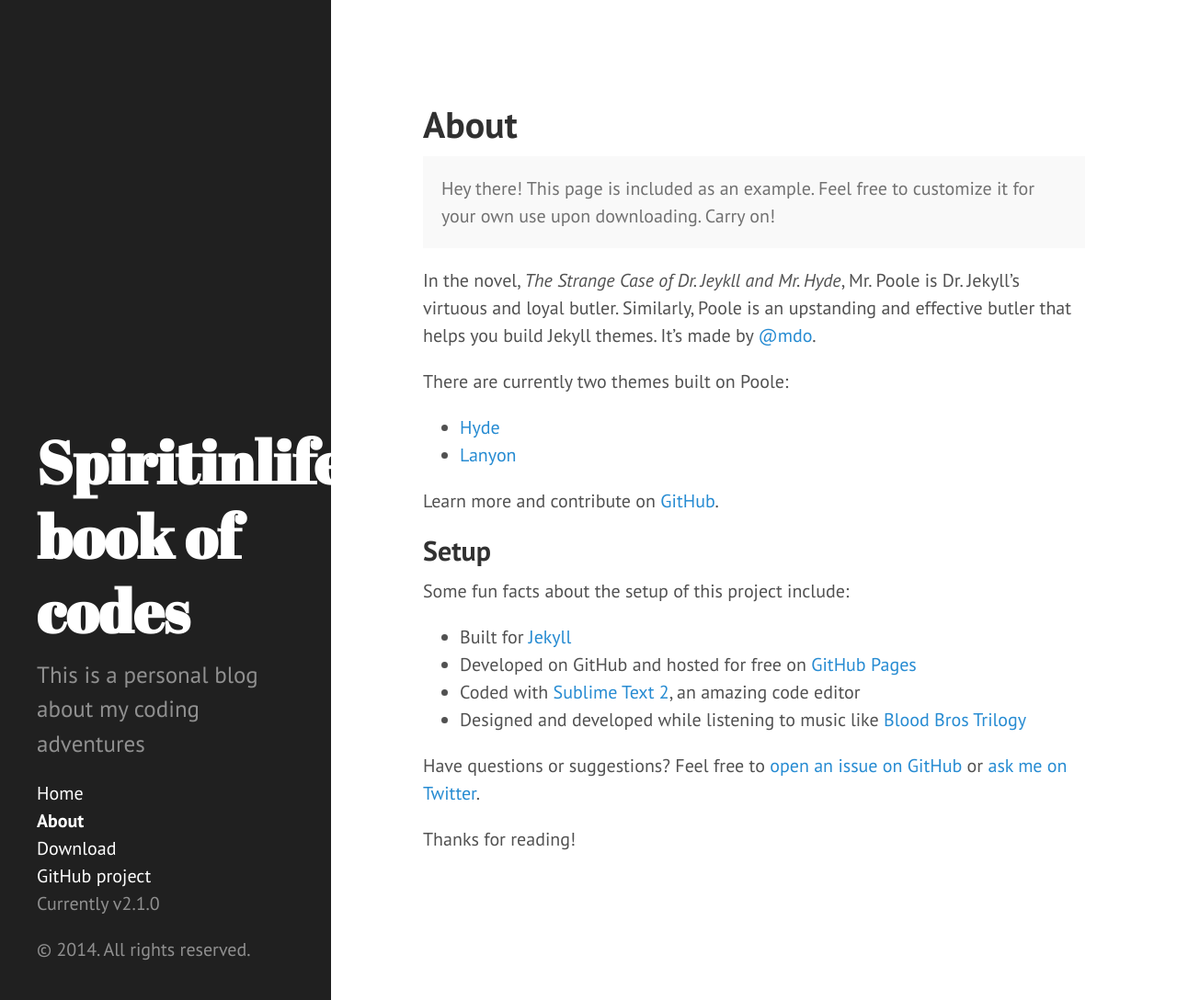
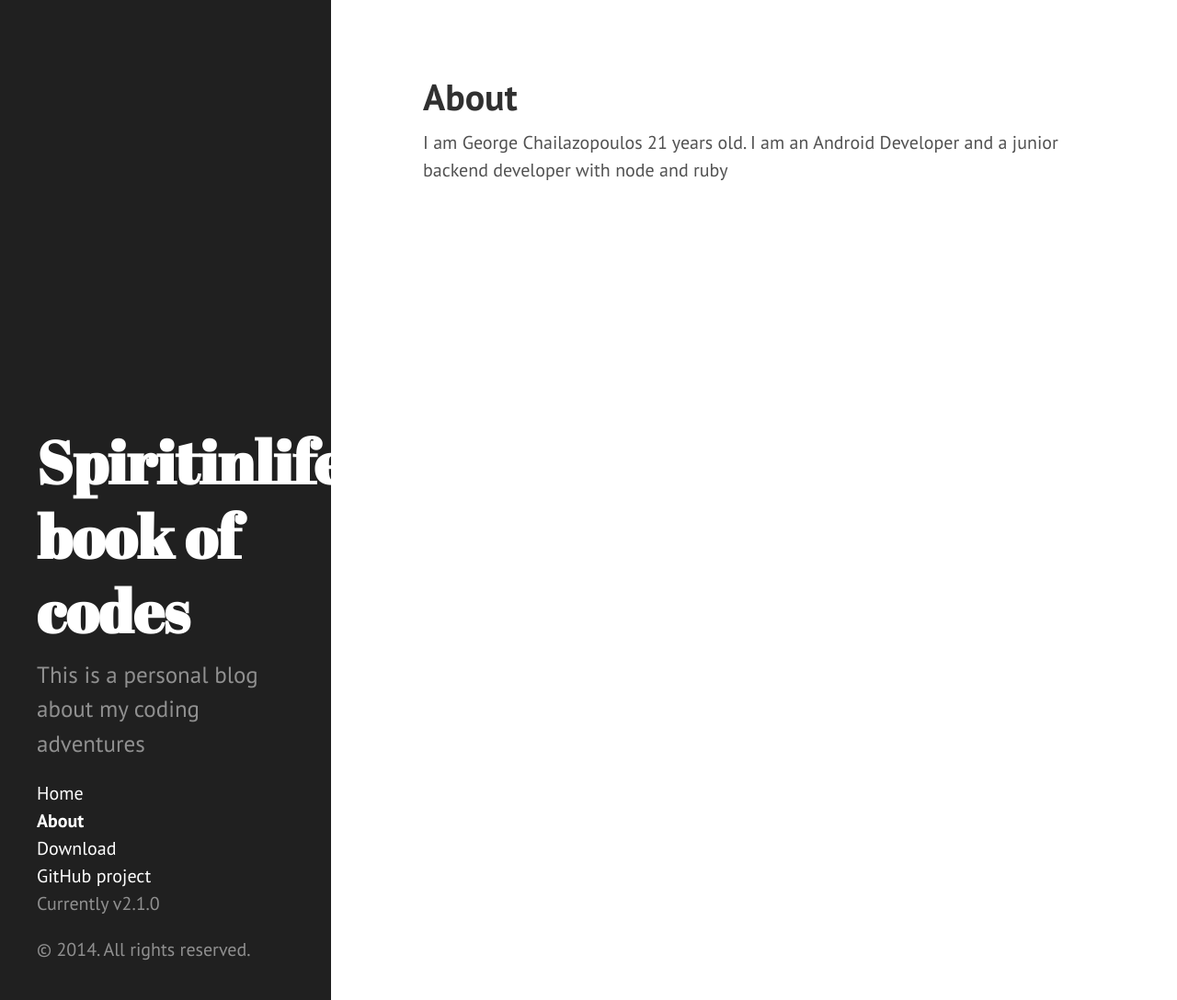
Before and after one commit to spiritinlife/spiritinlife.github.io, a Jekyll site: the page built from about.md, in a window 1280 px wide and 1088 px high. Shown: the whole window at 92% size. Built offline with Jekyll 4.4.1, drawn with Linux system fonts in a browser that asks for light colours; Markdown is read by kramdown in place of the engine named in the settings; comment, search, counter and statistics services are not loaded.

Commit message:
New start

```diff
--- a/_layouts/default.html
+++ b/_layouts/default.html
@@ -2,7 +2,6 @@
 <html xmlns="http://www.w3.org/1999/xhtml" xml:lang="en" lang="en-us">
 
   {% include head.html %}
-  {% include comments.html %}
   {% include google_analytics.html %}
 
   <body>
@@ -12,6 +11,7 @@
     <div class="content container">
       {{ content }}
     </div>
+  {% include comments.html %}
 
   </body>
 </html>
--- a/about.md
+++ b/about.md
@@ -3,28 +3,5 @@ layout: page
 title: About
 ---
 
-<p class="message">
-  Hey there! This page is included as an example. Feel free to customize it for your own use upon downloading. Carry on!
-</p>
-
-In the novel, *The Strange Case of Dr. Jeykll and Mr. Hyde*, Mr. Poole is Dr. Jekyll's virtuous and loyal butler. Similarly, Poole is an upstanding and effective butler that helps you build Jekyll themes. It's made by [@mdo](https://twitter.com/mdo).
-
-There are currently two themes built on Poole:
-
-* [Hyde](http://hyde.getpoole.com)
-* [Lanyon](http://lanyon.getpoole.com)
-
-Learn more and contribute on [GitHub](https://github.com/poole).
-
-## Setup
-
-Some fun facts about the setup of this project include:
-
-* Built for [Jekyll](http://jekyllrb.com)
-* Developed on GitHub and hosted for free on [GitHub Pages](https://pages.github.com)
-* Coded with [Sublime Text 2](http://sublimetext.com), an amazing code editor
-* Designed and developed while listening to music like [Blood Bros Trilogy](https://soundcloud.com/maddecent/sets/blood-bros-series)
-
-Have questions or suggestions? Feel free to [open an issue on GitHub](https://github.com/poole/issues/new) or [ask me on Twitter](https://twitter.com/mdo).
-
-Thanks for reading!
+I am George Chailazopoulos 21 years old.
+I am an Android Developer and a junior backend developer with node and ruby
```
